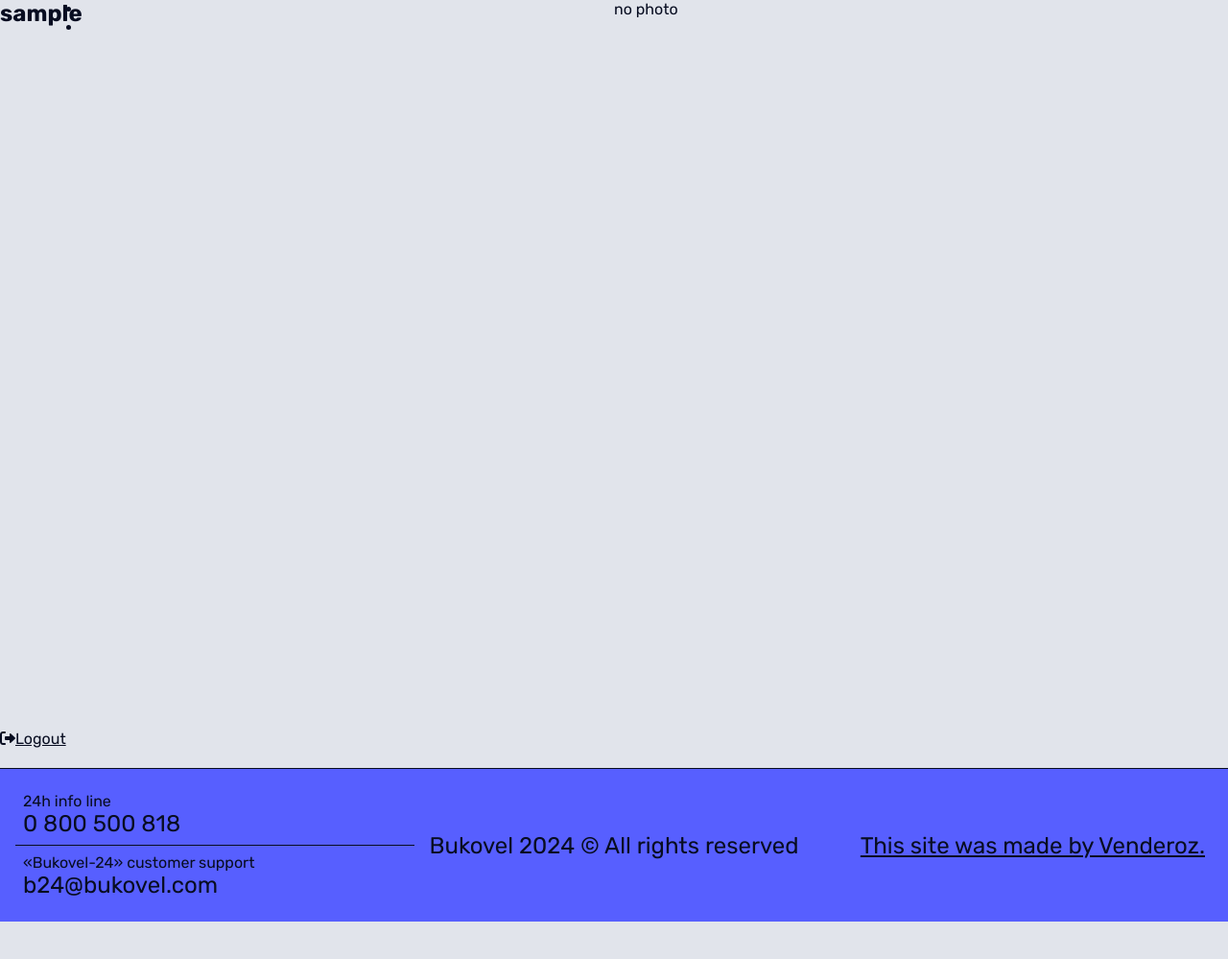
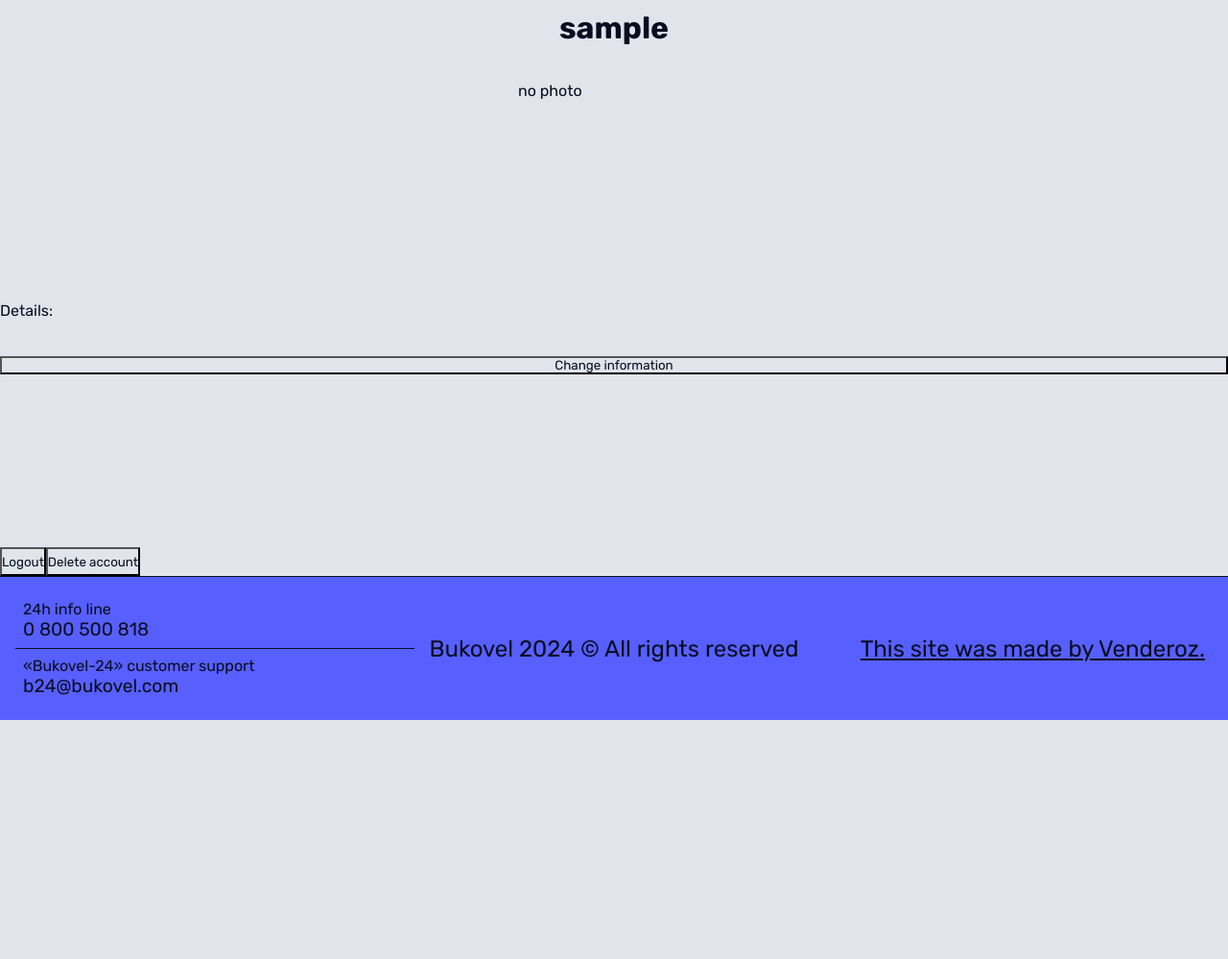
Before and after one commit to Venderoz/Bukovel, a PHP site: page /account.php in a window 1280 px wide. Shown: the part 89-1088 px from the top of the page at 96% size. Run offline with PHP 8.4, Linux system fonts and the light colour scheme; the visitor is signed in with stand-in values (Sample User, id 1); data that the repository does not hold is empty.

Commit message:
Upd: 19.03.2024
- delete account script implementation
- minor CSS fixes

```diff
--- a/account.php
+++ b/account.php
@@ -44,11 +44,12 @@ $stmt->close();
             display: flex;
             flex-direction: column;
             width: 100%;
-            height: 800px;
+            height: 600px;
         }
 
         .main-info-box {
             display: flex;
+            flex-direction: column;
             width: 100%;
             flex-basis: 95%;
         }
@@ -60,17 +61,37 @@ $stmt->close();
         }
 
         .user-details-box {
+            order: 2;
             display: flex;
-            flex-basis: 50%;
+            flex-direction: column;
+            flex-basis: 45%;
+        }
+        .username-box{
+            display: flex;
+            justify-content: center;
+            align-items: center;
+            flex-basis: 10%;
+        }
+        .username-box h2{
+            font-size: 200%;
         }
         .user-pfp-box {
             display: flex;
-            flex-basis: 50%;
+            justify-content: center;
+            align-items: center;
+            flex-basis: 45%;
+            order: 1;
         }
 
         .image-box{
+            position: relative;
             height: 200px;
             width: 200px;
+        }
+        .image-box img{
+            position: absolute;
+            width: 100%;
+            height: 100%;
         }
     </style>
 </head>
@@ -182,12 +203,16 @@ $stmt->close();
     <main>
         <div class="main-container">
             <div class="main-info-box">
+                <div class="username-box">
+                    <h2 class="username"><?= $_SESSION['name'] ?></h2>
+                </div>
                 <div class="user-details-box">
-                    <h2 class="username"><?= $_SESSION['name'] ?></h2>
+                    <p>Details: </p>
                     <ul>
                         <li><?= $email ?></li>
                         <li><?= $birthdate ?></li>
                     </ul>
+                    <button type="button" id="update-btn" class="update-btn">Change information</button>
                 </div>
                 <div class="user-pfp-box">
                     <div class="image-box">
@@ -200,7 +225,8 @@ $stmt->close();
                 </div>
             </div>
             <div class="logout-box">
-                <a href="logout.php"><i class="fas fa-sign-out-alt"></i>Logout</a>
+                <button type="button" id="logout-btn" class="logout-btn">Logout</button>
+                <button type="button" id="delete-btn" class="delete-btn">Delete account</button>
             </div>
         </div>
     </main>
@@ -230,4 +256,16 @@ $stmt->close();
     <!-- ----------------------------------------------------------------------- -->
     <script src="./public/scripts/change_theme.js"></script>
     <script src="./public/scripts/sidebar_manipulation.js"></script>
+    <script>
+        const updateBtn = document.getElementById("update-btn");
+        const deleteBtn = document.getElementById("delete-btn");
+        const logoutBtn = document.getElementById("logout-btn");
+
+        logoutBtn.addEventListener("click", ()=>{
+            window.location.replace("logout.php");
+        })
+        deleteBtn.addEventListener("click", ()=>{
+            window.location.replace("delete.php");
+        })
+    </script>
 </body>
--- a/login.php
+++ b/login.php
@@ -30,7 +30,7 @@
         .container {
             display: flex;
             flex-direction: column;
-            height: 450px;
+            height: 470px;
             width: 350px;
             border-radius: 20px;
             background-color: rgba(250, 250, 250, 0.8);
--- a/public/css/footer.css
+++ b/public/css/footer.css
@@ -25,7 +25,6 @@ footer div p{
 }
 footer div p span{
     font-size: larger;
-    font-size: x-large;
 }
 .footer-contact-box{
     flex-direction: column;
--- a/signup.php
+++ b/signup.php
@@ -30,7 +30,7 @@
         .container {
             display: flex;
             flex-direction: column;
-            height: 450px;
+            height: 470px;
             width: 350px;
             border-radius: 20px;
             background-color: rgba(250, 250, 250, 0.8);
--- a/signup_script.php
+++ b/signup_script.php
@@ -20,6 +20,8 @@ if (isset($_POST["submit"])) {
     $num = mysqli_num_rows($result);
 
     if ($num == 0) {
+        if (preg_match($password, "/^{8,}$/")) {
+
             if ($password == $password2) {
                 $query2 = "INSERT INTO users (username, birthdate, email, password) VALUES ('$username','$birthdate','$email','$password');";
 
@@ -31,6 +33,10 @@ if (isset($_POST["submit"])) {
                 $err = "Passwords are not the same";
                 header("Location: signup.php?err=$err");
             }
+        } else {
+            $err = "Password has to have minimum 8 letters in length";
+            header("Location: signup.php?err=$err");
+        }
     } else if ($num > 0) {
         $err = "This data is already in use";
         header("Location: signup.php?err=$err");
--- a/welcomePage.php
+++ b/welcomePage.php
@@ -111,7 +111,7 @@ $stmt->close();
       display: flex;
       flex-direction: column;
       gap: 50px;
-      padding: 3rem;
+      padding: 1rem;
       background: none;
       z-index: 3;
     }
```
Also changed, not shown: delete.php (added, +10 -0 lines). Lines whose indentation alone changed are shown as unchanged.
